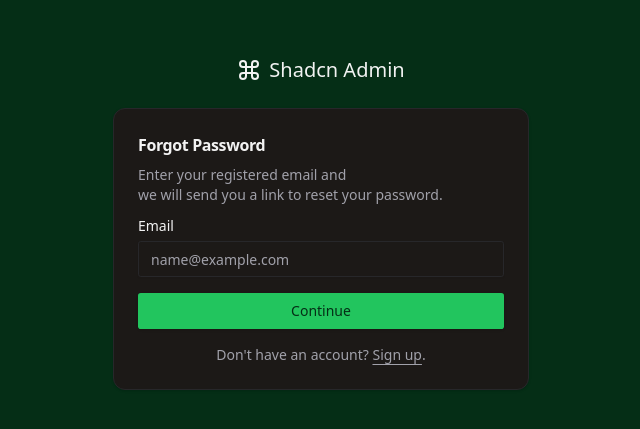
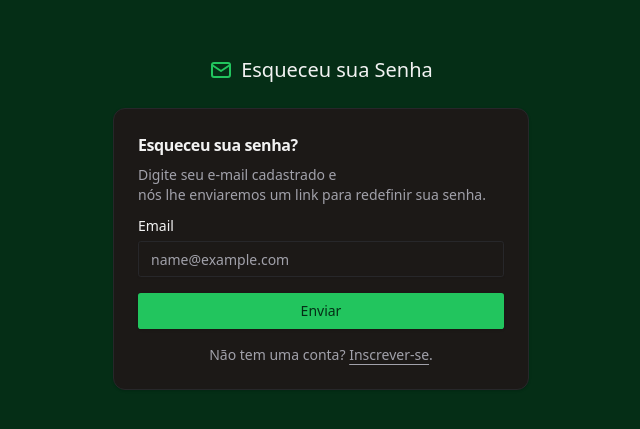
Before and after one commit to jieff/dashboard, a React (Vite) app: page /forgot-password in a window 1280 px wide. Shown: the part 177-606 px from the top of the page, without its empty margins (319-959 px from the left). Built offline with nearby package versions, Linux system fonts and the light colour scheme.

Commit message:
Update: icons

```diff
--- a/src/pages/auth/components/forgot-form.tsx
+++ b/src/pages/auth/components/forgot-form.tsx
@@ -59,7 +59,7 @@ export function ForgotForm({ className, ...props }: ForgotFormProps) {
               )}
             />
             <Button className='mt-2' loading={isLoading}>
-              Continue
+              Enviar
             </Button>
           </div>
         </form>
--- a/src/pages/auth/components/sign-up-form.tsx
+++ b/src/pages/auth/components/sign-up-form.tsx
@@ -1,7 +1,7 @@
 import { HTMLAttributes, useState } from 'react'
 import { useForm } from 'react-hook-form'
 import { zodResolver } from '@hookform/resolvers/zod'
-import { IconBrandFacebook, IconBrandGithub } from '@tabler/icons-react'
+import { IconBrandGithub, IconBrandGoogle } from '@tabler/icons-react'
 import { z } from 'zod'
 import {
   Form,
@@ -16,7 +16,7 @@ import { Button } from '@/components/custom/button'
 import { PasswordInput } from '@/components/custom/password-input'
 import { cn } from '@/lib/utils'
 
-interface SignUpFormProps extends HTMLAttributes<HTMLDivElement> {}
+interface SignUpFormProps extends HTMLAttributes<HTMLDivElement> { }
 
 const formSchema = z
   .object({
@@ -83,7 +83,7 @@ export function SignUpForm({ className, ...props }: SignUpFormProps) {
               name='password'
               render={({ field }) => (
                 <FormItem className='space-y-1'>
-                  <FormLabel>Password</FormLabel>
+                  <FormLabel>Senha</FormLabel>
                   <FormControl>
                     <PasswordInput placeholder='********' {...field} />
                   </FormControl>
@@ -96,7 +96,7 @@ export function SignUpForm({ className, ...props }: SignUpFormProps) {
               name='confirmPassword'
               render={({ field }) => (
                 <FormItem className='space-y-1'>
-                  <FormLabel>Confirm Password</FormLabel>
+                  <FormLabel>Confirme sua senha</FormLabel>
                   <FormControl>
                     <PasswordInput placeholder='********' {...field} />
                   </FormControl>
@@ -105,7 +105,7 @@ export function SignUpForm({ className, ...props }: SignUpFormProps) {
               )}
             />
             <Button className='mt-2' loading={isLoading}>
-              Create Account
+              Criar uma conta
             </Button>
 
             <div className='relative my-2'>
@@ -114,7 +114,7 @@ export function SignUpForm({ className, ...props }: SignUpFormProps) {
               </div>
               <div className='relative flex justify-center text-xs uppercase'>
                 <span className='bg-background px-2 text-muted-foreground'>
-                  Or continue with
+                Ou continue com
                 </span>
               </div>
             </div>
@@ -134,9 +134,9 @@ export function SignUpForm({ className, ...props }: SignUpFormProps) {
                 className='w-full'
                 type='button'
                 loading={isLoading}
-                leftSection={<IconBrandFacebook className='h-4 w-4' />}
+                leftSection={<IconBrandGoogle className='h-4 w-4' />}
               >
-                Facebook
+                Google
               </Button>
             </div>
           </div>
--- a/src/pages/auth/forgot-password.tsx
+++ b/src/pages/auth/forgot-password.tsx
@@ -1,6 +1,7 @@
-import { Card } from '@/components/ui/card'
-import { ForgotForm } from './components/forgot-form'
-import { Link } from 'react-router-dom'
+import { Card } from '@/components/ui/card';
+import { ForgotForm } from './components/forgot-form';
+import { Link } from 'react-router-dom';
+import { IconMail } from '@tabler/icons-react'; // Importe o ícone de e-mail do Shadcn ou da sua biblioteca de ícones
 
 export default function ForgotPassword() {
   return (
@@ -8,38 +9,28 @@ export default function ForgotPassword() {
       <div className='container grid h-svh flex-col items-center justify-center bg-primary-foreground lg:max-w-none lg:px-0'>
         <div className='mx-auto flex w-full flex-col justify-center space-y-2 sm:w-[480px] lg:p-8'>
           <div className='mb-4 flex items-center justify-center'>
-            <svg
-              xmlns='http://www.w3.org/2000/svg'
-              viewBox='0 0 24 24'
-              fill='none'
-              stroke='currentColor'
-              strokeWidth='2'
-              strokeLinecap='round'
-              strokeLinejoin='round'
-              className='mr-2 h-6 w-6'
-            >
-              <path d='M15 6v12a3 3 0 1 0 3-3H6a3 3 0 1 0 3 3V6a3 3 0 1 0-3 3h12a3 3 0 1 0-3-3' />
-            </svg>
-            <h1 className='text-xl font-medium'>Shadcn Admin</h1>
+            {/* Substitua o SVG atual pelo ícone de e-mail */}
+            <IconMail className='mr-2 h-6 w-6 text-primary' /> {/* Exemplo de uso do ícone de e-mail */}
+            <h1 className='text-xl font-medium'>Esqueceu sua Senha</h1>
           </div>
           <Card className='p-6'>
             <div className='mb-2 flex flex-col space-y-2 text-left'>
               <h1 className='text-md font-semibold tracking-tight'>
-                Forgot Password
+                Esqueceu sua senha?
               </h1>
               <p className='text-sm text-muted-foreground'>
-                Enter your registered email and <br /> we will send you a link
-                to reset your password.
+                Digite seu e-mail cadastrado e<br /> nós lhe enviaremos um link
+                para redefinir sua senha.
               </p>
             </div>
             <ForgotForm />
             <p className='mt-4 px-8 text-center text-sm text-muted-foreground'>
-              Don't have an account?{' '}
+              Não tem uma conta?{' '}
               <Link
                 to='/sign-up'
                 className='underline underline-offset-4 hover:text-primary'
               >
-                Sign up
+                Inscrever-se
               </Link>
               .
             </p>
@@ -47,5 +38,5 @@ export default function ForgotPassword() {
         </div>
       </div>
     </>
-  )
+  );
 }
--- a/src/pages/auth/sign-in.tsx
+++ b/src/pages/auth/sign-in.tsx
@@ -1,5 +1,6 @@
 import { Card } from '@/components/ui/card'
 import { UserAuthForm } from './components/user-auth-form'
+import { IconUser } from '@tabler/icons-react' // Importe o ícone de usuário do Shadcn
 
 export default function SignIn2() {
   return (
@@ -7,18 +8,8 @@ export default function SignIn2() {
       <div className='container grid h-svh flex-col items-center justify-center bg-primary-foreground lg:max-w-none lg:px-0'>
         <div className='mx-auto flex w-full flex-col justify-center space-y-2 sm:w-[480px] lg:p-8'>
           <div className='mb-4 flex items-center justify-center'>
-            <svg
-              xmlns='http://www.w3.org/2000/svg'
-              viewBox='0 0 24 24'
-              fill='none'
-              stroke='currentColor'
-              strokeWidth='2'
-              strokeLinecap='round'
-              strokeLinejoin='round'
-              className='mr-2 h-6 w-6'
-            >
-              <path d='M15 6v12a3 3 0 1 0 3-3H6a3 3 0 1 0 3 3V6a3 3 0 1 0-3 3h12a3 3 0 1 0-3-3' />
-            </svg>
+            {/* Substitua o SVG atual pelo ícone de usuário do Shadcn */}
+            <IconUser className='mr-2 h-6 w-6 text-primary' />
             <h1 className='text-xl font-medium'>Entrar no Sistema</h1>
           </div>
           <Card className='p-6'>
--- a/src/pages/auth/sign-up.tsx
+++ b/src/pages/auth/sign-up.tsx
@@ -1,6 +1,7 @@
 import { Card } from '@/components/ui/card'
 import { SignUpForm } from './components/sign-up-form'
 import { Link } from 'react-router-dom'
+import { IconUser } from '@tabler/icons-react' // Importe o ícone de usuário do Shadcn
 
 export default function SignUp() {
   return (
@@ -8,19 +9,9 @@ export default function SignUp() {
       <div className='container grid h-svh flex-col items-center justify-center bg-primary-foreground lg:max-w-none lg:px-0'>
         <div className='mx-auto flex w-full flex-col justify-center space-y-2 sm:w-[480px] lg:p-8'>
           <div className='mb-4 flex items-center justify-center'>
-            <svg
-              xmlns='http://www.w3.org/2000/svg'
-              viewBox='0 0 24 24'
-              fill='none'
-              stroke='currentColor'
-              strokeWidth='2'
-              strokeLinecap='round'
-              strokeLinejoin='round'
-              className='mr-2 h-6 w-6'
-            >
-              <path d='M15 6v12a3 3 0 1 0 3-3H6a3 3 0 1 0 3 3V6a3 3 0 1 0-3 3h12a3 3 0 1 0-3-3' />
-            </svg>
-            <h1 className='text-xl font-medium'>Criar Conta</h1>
+            {/* Substitua o SVG atual pelo ícone de usuário do Shadcn */}
+            <IconUser className='mr-2 h-6 w-6 text-primary' />
+            <h1 className='text-xl font-medium'>Criar sua conta</h1>
           </div>
           <Card className='p-6'>
             <div className='mb-2 flex flex-col space-y-2 text-left'>
```
